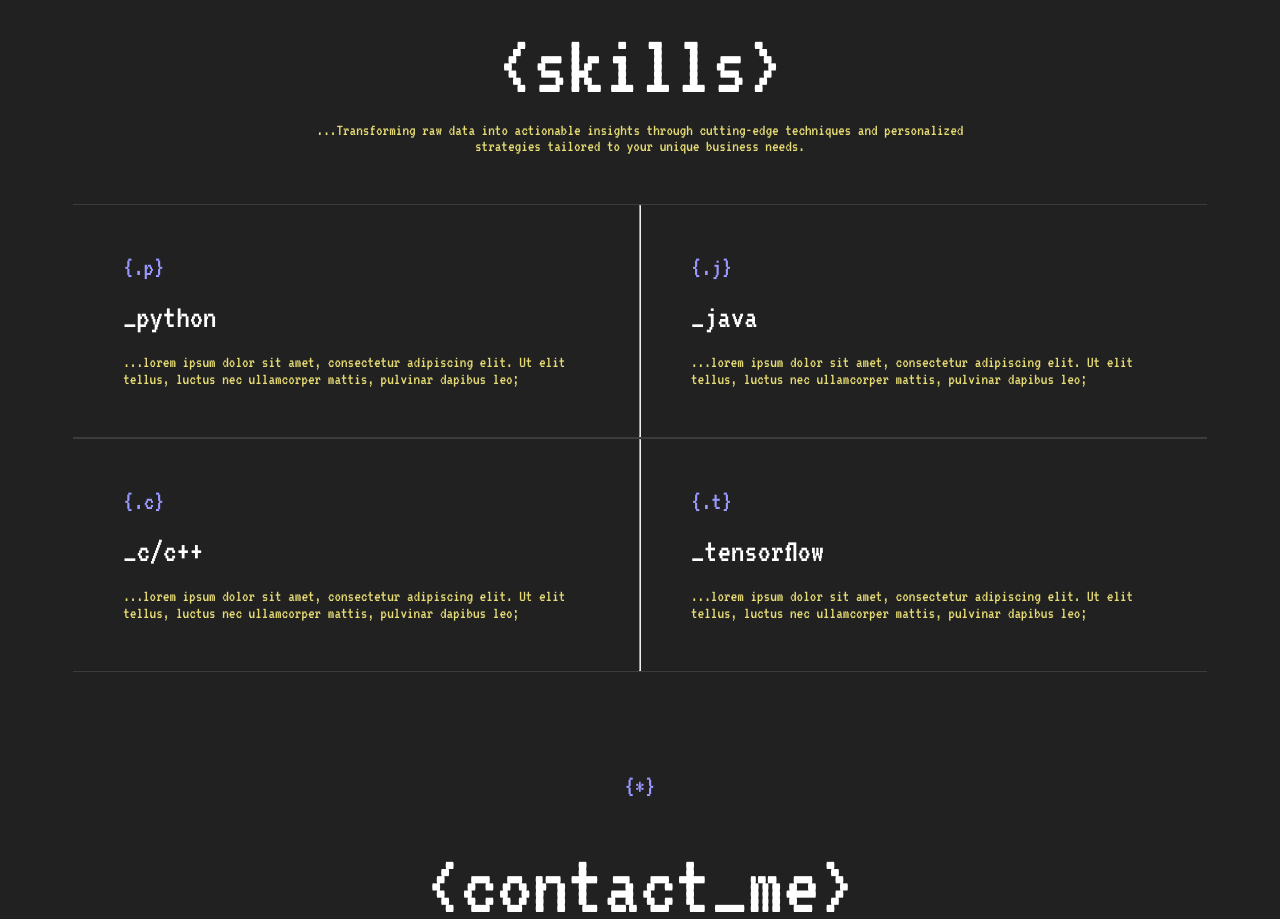
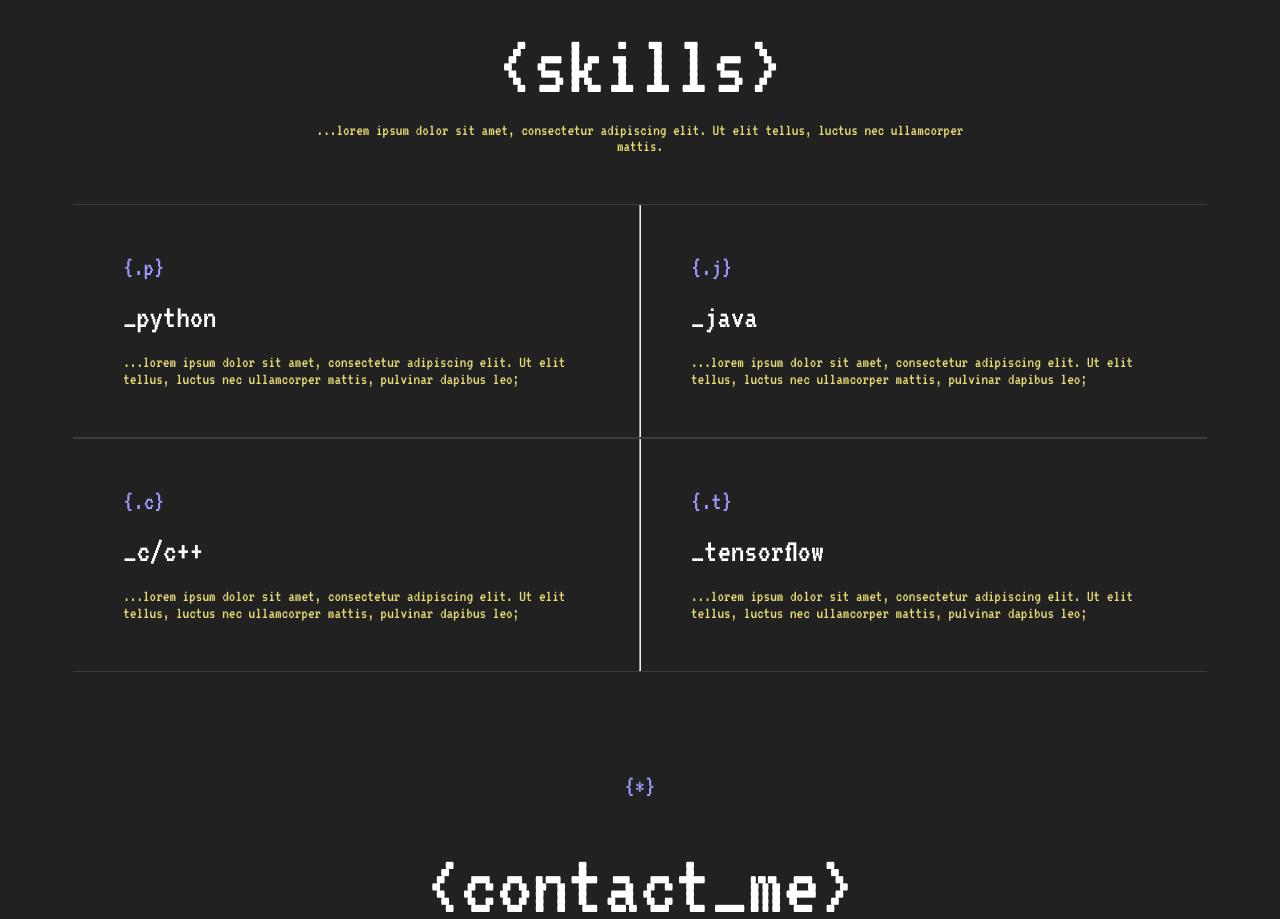
Before and after one commit to Nayab-Tahir/nayab-portfolio, a React (Vite) app: page /nayab-portfolio/resume in a window 1280 px wide. Shown: the part 1580-2499 px from the top of the page. Built offline with nearby package versions, Linux system fonts and the light colour scheme.

Commit message:
Small change

```diff
--- a/src/components/Sections/SkillsSection/SkillsSection.jsx
+++ b/src/components/Sections/SkillsSection/SkillsSection.jsx
@@ -40,7 +40,7 @@
       <SectionHead
         symbol="~"
         title="skills"
-        intro="...Transforming raw data into actionable insights through cutting-edge techniques and personalized strategies tailored to your unique business needs."
+        intro="...lorem ipsum dolor sit amet, consectetur adipiscing elit. Ut elit tellus, luctus nec ullamcorper mattis."
         withPaddingBottom={true}
       />
       {skills.map((skillpair) => (
```
